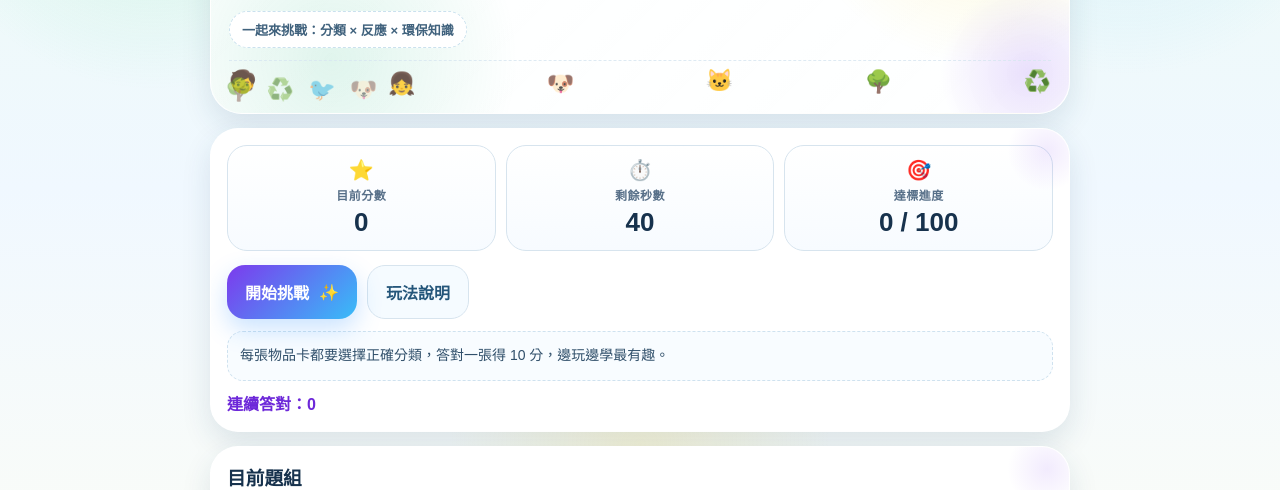
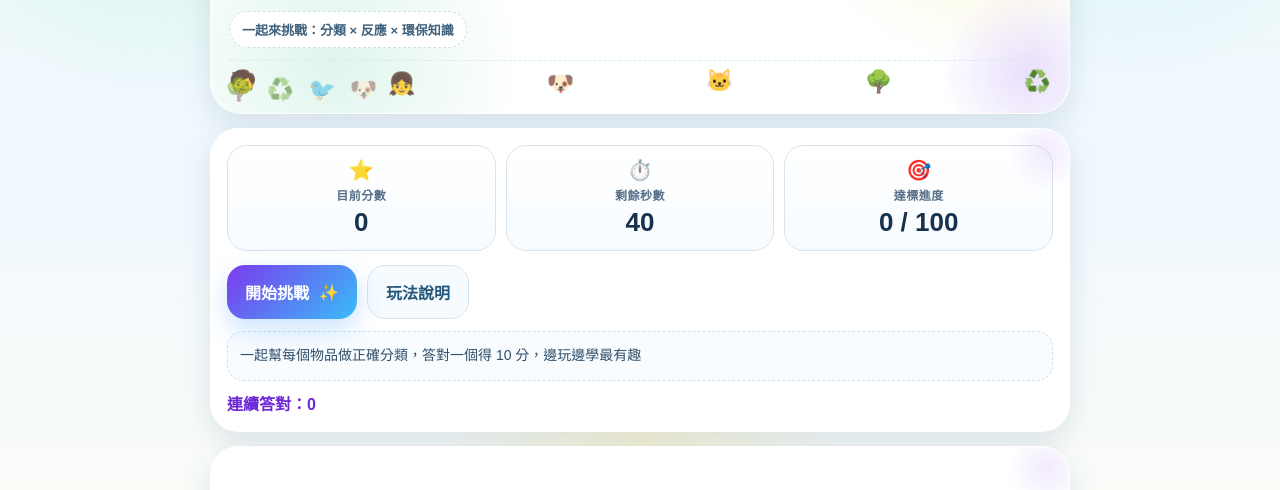
Before and after one commit to lpig301201/resource-recyce, a plain HTML site: page index.html in a window 1280 px wide. Shown: the part 260-750 px from the top of the page. Drawn offline with Linux system fonts and the light colour scheme.

Commit message:
Update index.html

```diff
--- a/index.html
+++ b/index.html
@@ -3,7 +3,7 @@
 <head>
 <meta charset="utf-8">
 <meta name="viewport" content="width=device-width,initial-scale=1,maximum-scale=1,user-scalable=no,viewport-fit=cover">
-<title>環保分類挑戰賽｜活動最終版</title>
+<title>環保分類挑戰賽</title>
 <style>
 
     :root {
@@ -224,15 +224,13 @@
       <button class="btn-primary" onclick="startGame()">開始挑戰</button>
       <button class="btn-soft" onclick="showRules()">玩法說明</button>
     </div>
-    <div class="hint" id="liveHint">每張物品卡都要選擇正確分類，答對一張得 10 分，邊玩邊學最有趣。</div>
+    <div class="hint" id="liveHint">一起幫每個物品做正確分類，答對一個得 10 分，邊玩邊學最有趣</div>
     <div class="combo" id="comboText">連續答對：0</div>
   </section>
 
   <section class="panel">
     <div class="topline">
       <div>
-        <h3 style="margin:0 0 4px">目前題組</h3>
-        <div class="batch-note">一次會出現 4 張物品卡，全部分類完畢後自動更新下一組。</div>
       </div>
     </div>
     <div class="challenge-grid" id="challengeGrid"></div>
```
